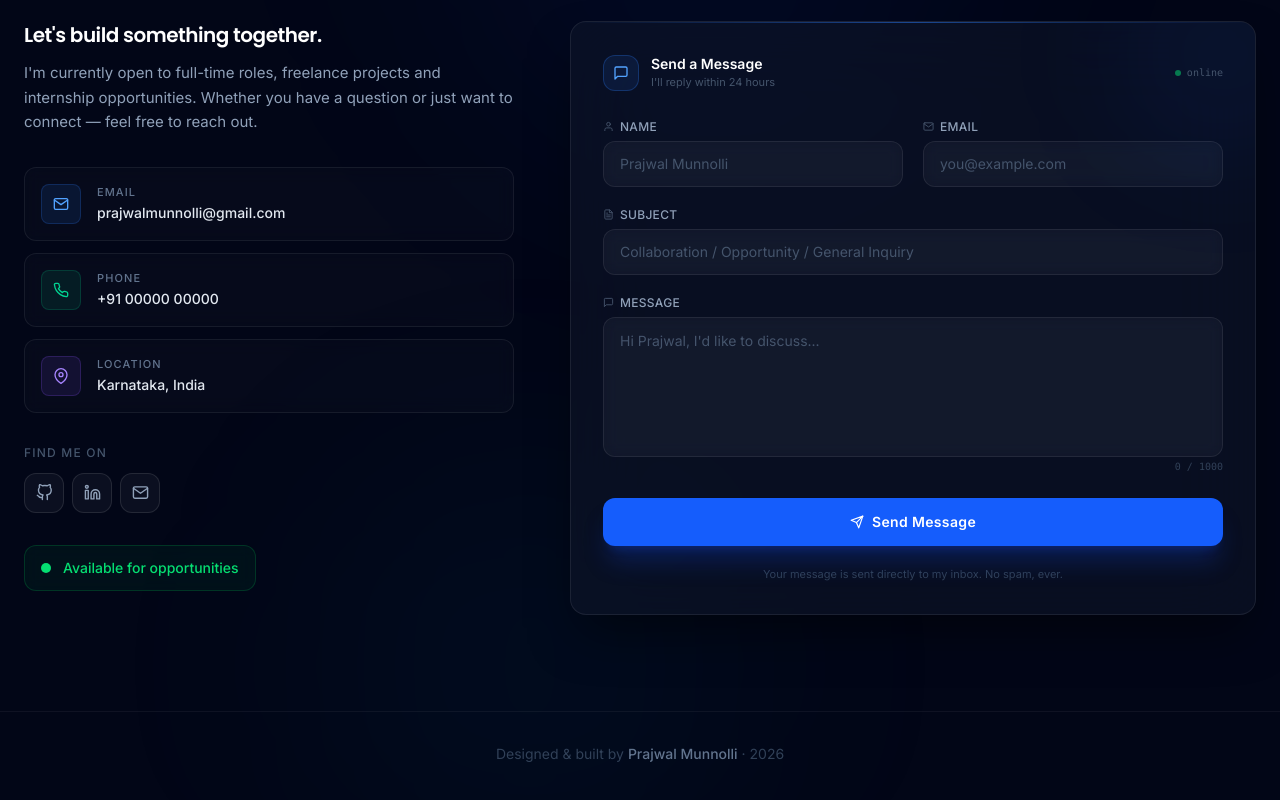
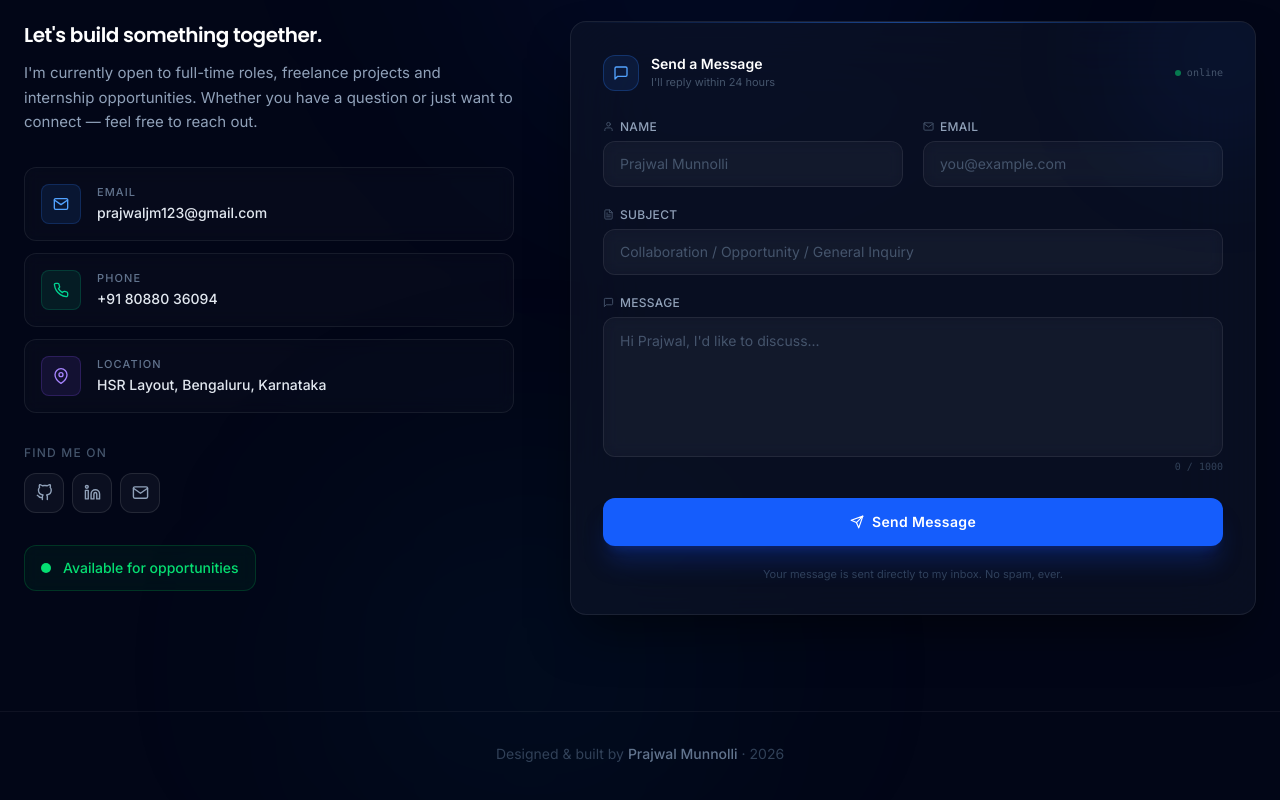
Before and after one commit to prajwaljm123/prajwal-portfolio, a React app: page / in a window 1280 px wide. Shown: the part 8625-9425 px from the top of the page. Built offline with nearby package versions, Linux system fonts and the light colour scheme; the HTML template or start-up script is replaced by a standard one.

Commit message:
some final changes

```diff
--- a/src/components/Footer.jsx
+++ b/src/components/Footer.jsx
@@ -24,7 +24,7 @@ const SOCIALS = [
   },
   {
     icon:  FiMail,
-    href:  "mailto:prajwalmunnolli@gmail.com",
+    href:  "mailto:prajwaljm123@gmail.com",
     label: "Email",
     color: "hover:text-cyan-400 hover:border-cyan-400/40",
   },
--- a/src/sections/Contact.jsx
+++ b/src/sections/Contact.jsx
@@ -28,23 +28,23 @@ const CONTACT_INFO = [
   {
     icon: FiMail,
     label: "Email",
-    value: "prajwalmunnolli@gmail.com",
-    href: "mailto:prajwalmunnolli@gmail.com",
+    value: "prajwaljm123@gmail.com",
+    href: "mailto:prajwaljm123@gmail.com",
     color: "text-blue-400",
     bg: "bg-blue-500/10 border-blue-500/20",
   },
   {
     icon: FiPhone,
     label: "Phone",
-    value: "+91 00000 00000",
-    href: "tel:+910000000000",
+    value: "+91 80880 36094",
+    href: "tel:+918088036094",
     color: "text-emerald-400",
     bg: "bg-emerald-500/10 border-emerald-500/20",
   },
   {
     icon: FiMapPin,
     label: "Location",
-    value: "Karnataka, India",
+    value: "HSR Layout, Bengaluru, Karnataka",
     href: null,
     color: "text-violet-400",
     bg: "bg-violet-500/10 border-violet-500/20",
@@ -67,7 +67,7 @@ const SOCIALS = [
   },
   {
     icon: FiMail,
-    href: "mailto:prajwalmunnolli@gmail.com",
+    href: "mailto:prajwaljm123@gmail.com",
     label: "Email",
     color: "hover:border-cyan-500/50 hover:text-cyan-400",
   },
--- a/src/sections/Hero.jsx
+++ b/src/sections/Hero.jsx
@@ -101,7 +101,7 @@ const fadeIn = (delay = 0) => ({
 const SOCIALS = [
   { icon: FiGithub, href: "https://github.com/prajwaljm123", label: "GitHub" },
   { icon: FiLinkedin, href: "https://linkedin.com/in/prajwalmunnolli", label: "LinkedIn" },
-  { icon: FiMail, href: "mailto:prajwalmunnolli@gmail.com", label: "Email" },
+  { icon: FiMail, href: "mailto:prajwaljm123@gmail.com", label: "Email" },
 ];
 
 /* ══════════════════════════════════════════════════════ */
```
